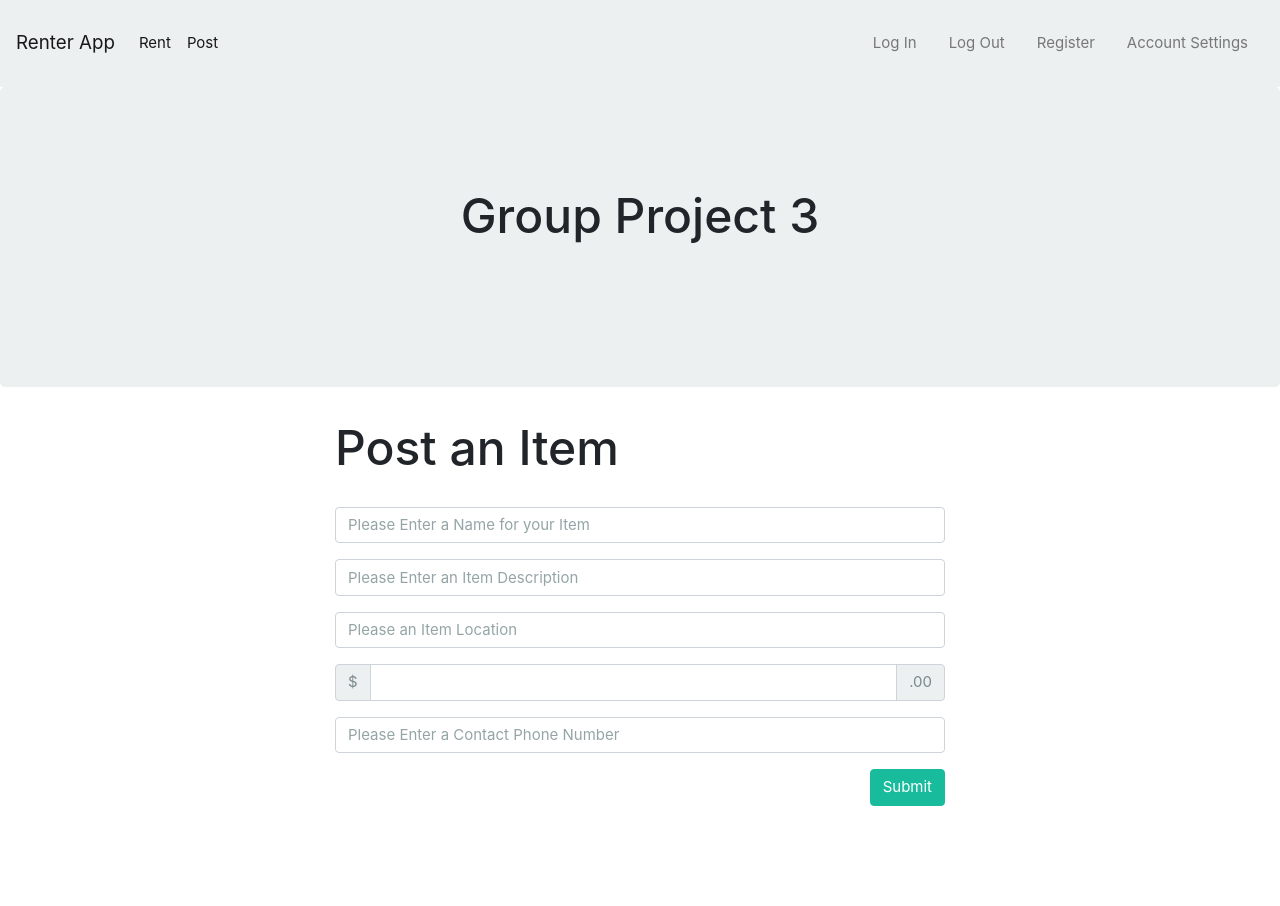
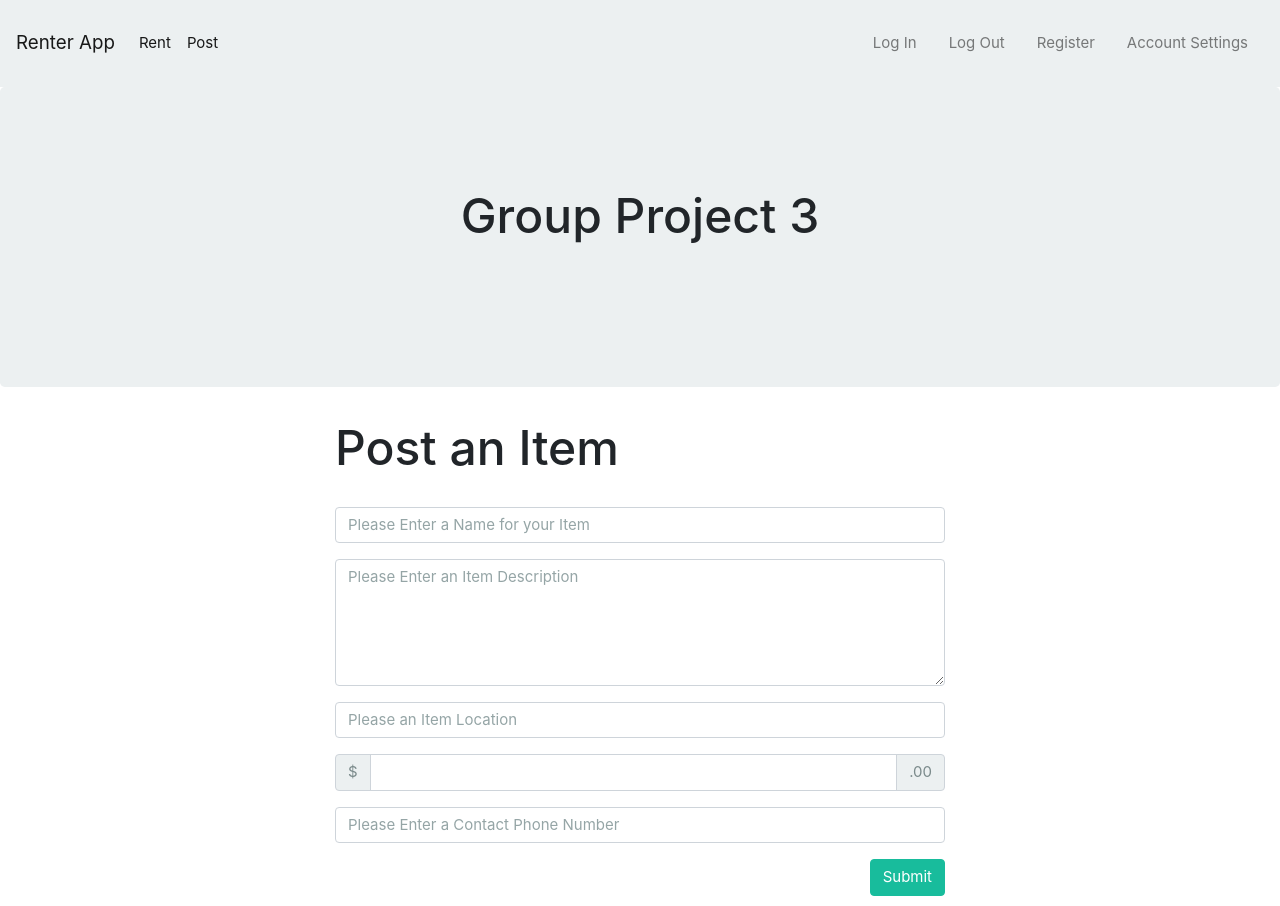
Before and after one commit to group-project-3/renter-app, a React (Create React App) app in the folder client/: page /PostItem in a window 1280 px wide. Before the commit the page ends 816 px from the top, so only its background shows below. Built offline with nearby package versions, Linux system fonts and the light colour scheme.

Commit message:
Added text area component for the description

```diff
--- a/client/src/components/Form/Form.js
+++ b/client/src/components/Form/Form.js
@@ -42,6 +42,14 @@ export function PasswordInput(props) {
   );
 }
 
+export function TextArea(props) {
+  return (
+    <div className="form-group">
+      <textarea className="form-control" rows="5" {...props} />
+    </div>
+  );
+}
+
 export function FormBtn(props) {
   return (
     <button {...props} style={{ float: "right", marginBottom: 10 }} className="btn btn-success">
--- a/client/src/pages/PostItem/PostItem.js
+++ b/client/src/pages/PostItem/PostItem.js
@@ -1,6 +1,6 @@
 import React, { Component } from "react";
 import { Col, Row, Container } from "../../components/Grid/Grid";
-import { Input, EmailInput, PasswordInput, PriceInput, FormBtn } from "../../components/Form/Form"
+import { Input, EmailInput, PasswordInput, PriceInput, TextArea, FormBtn } from "../../components/Form/Form"
 
 
 class PostItem extends Component {
@@ -48,7 +48,7 @@ class PostItem extends Component {
                             placeholder="Please Enter a Name for your Item"
                             />
 
-                            <Input
+                            <TextArea
                             value={this.state.description}
                             onChange={this.handleInputChange}
                             name="description"
```
